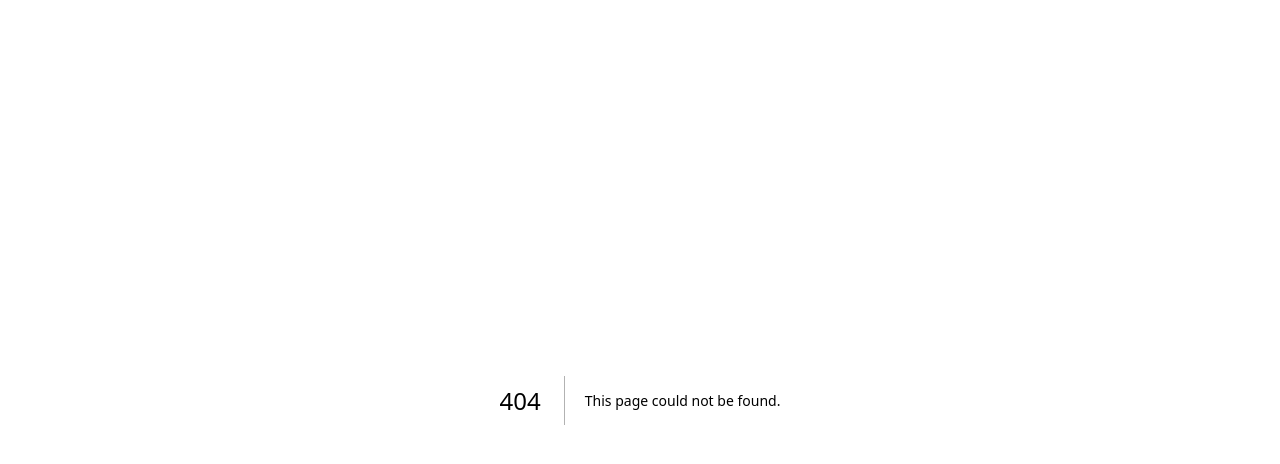
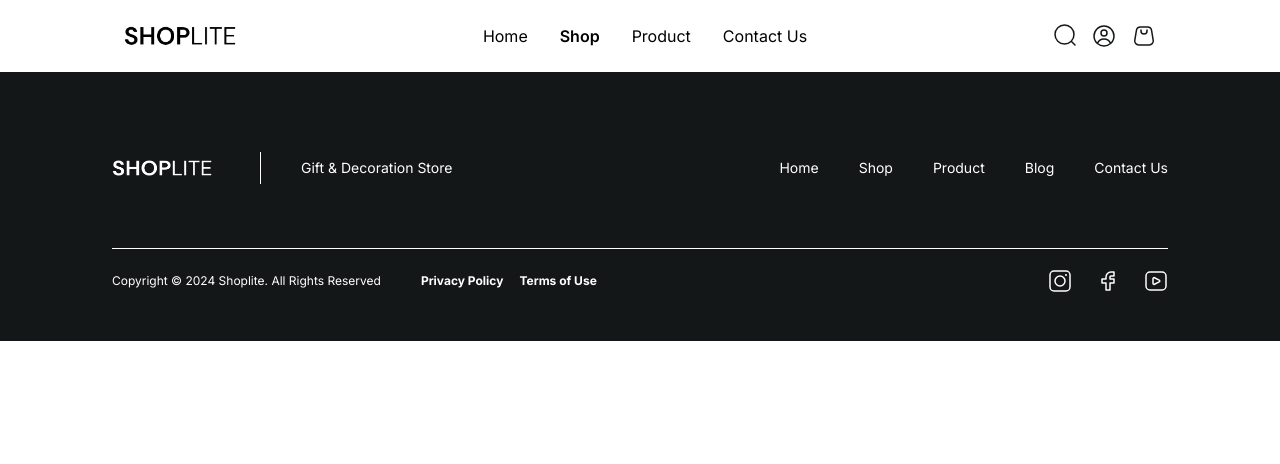
Before and after one commit to suraj-pradhan/shoplite-e-commerce, a Next.js app: page /shop in a window 1280 px wide. Before the commit this address had no page. Shown: the top 464 px of the page. Built offline with nearby package versions, Linux system fonts and the light colour scheme.

Commit message:
add shop page

```diff
--- /dev/null
+++ b/src/app/shop/page.tsx
@@ -0,0 +1,13 @@
+import Footer from "@/components/Footer";
+import NavBar from "@/components/NavBar";
+import OfferBar from "@/components/OfferBar";
+
+export default function Shop() {
+  return (
+    <main>
+      {/* <OfferBar /> */}
+      <NavBar />
+      <Footer />
+    </main>
+  );
+}
```
